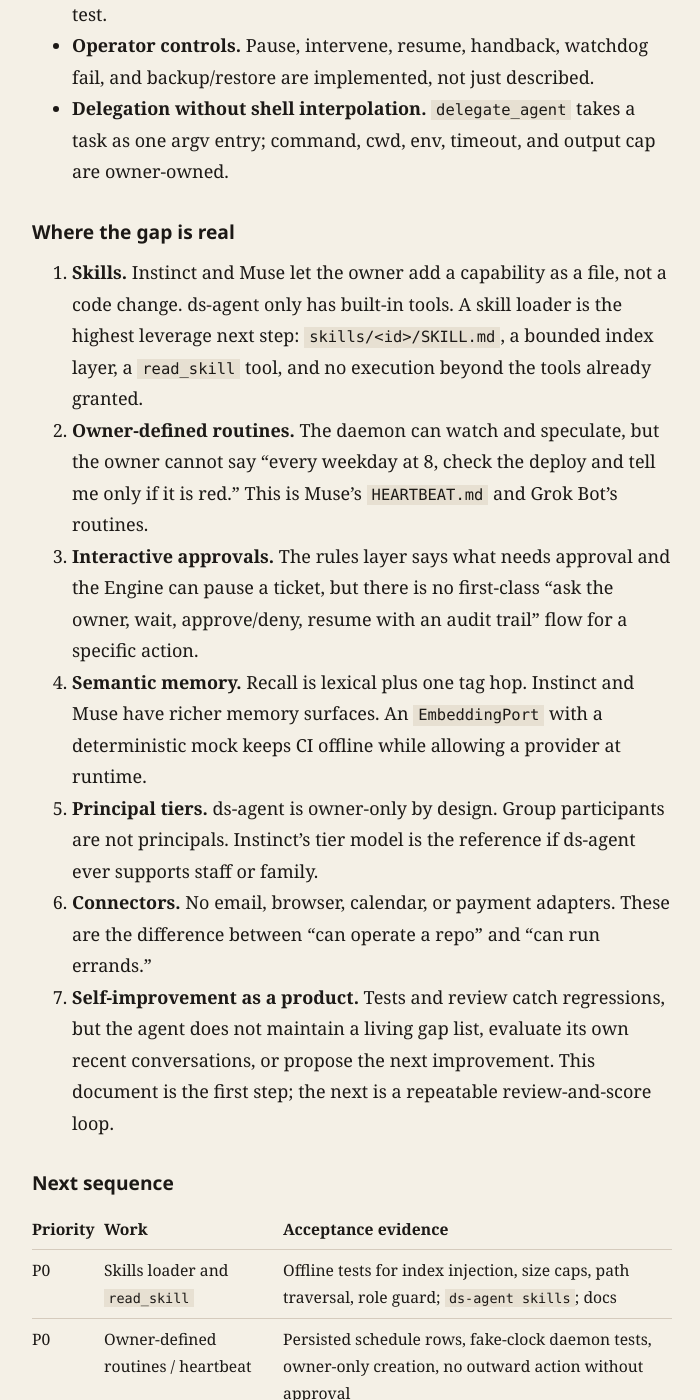
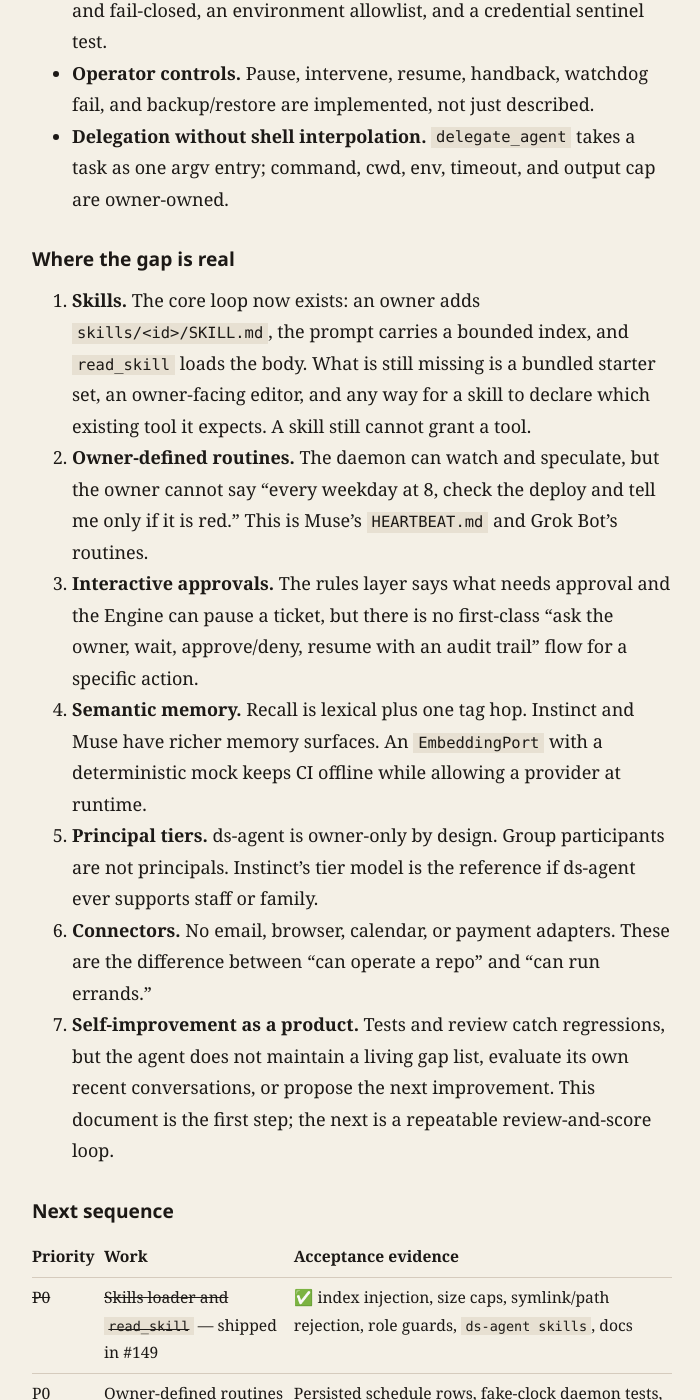
Before and after one commit to LofiSu/deepseek-super-agent, a Jekyll site: the page built from docs/COMPETITIVE_GAP.md, in a window 1280 px wide and 1400 px high, scrolled down 4160 px. Shown: the whole window, without its empty margins (288-988 px from the left). Built offline with Jekyll 4.4.1, drawn with Linux system fonts in a browser that asks for light colours; our own code applies the rules of GitHub Pages for plain Markdown files; some of the changed text lies outside the part shown.

Commit message:
docs: mark the skills core loop as shipped in the gap analysis

```diff
--- a/docs/COMPETITIVE_GAP.md
+++ b/docs/COMPETITIVE_GAP.md
@@ -19,7 +19,7 @@ that make a personal agent worth talking to and worth delegating work to.
 | **Local specialist agents** | Skills and subagents; MCP tools | Subagents and tools | Skills, routines, integrations | `delegate_agent` to owner-configured local CLIs; Workers only; no shell; bounded | **Newly at parity**, with a narrower trust surface than Muse/Instinct connectors |
 | **Subagents / team** | Subagent prompts get the shared frame plus a role | Subagents | Routines and skills | Router/Worker split, Worker-internal teams, persisted jobs, aggregate report | **Parity** for execution topology |
 | **Memory** | `MEMORY.md` + daily journal; bounded digest every turn | `MEMORY.md` + memory search/explain tools; strict write rules | Bot memory | Typed refs, `read_object` chain of recall, lexical recall, hot/cold retention, cold Thread digests, per-hop ACL | **Ahead on safety and provenance**, **behind on semantic recall and an owner-editable daily journal** |
-| **Skills** | `skills/` with `SKILL.md`; loaded on demand | Tools and workspace files | Skills | None; tools only | **Missing** |
+| **Skills** | `skills/` with `SKILL.md`; loaded on demand | Tools and workspace files | Skills | `skills/<id>/SKILL.md` index in the prompt; `read_skill` loads the body | **Parity on the core loop**; no bundled starter set yet |
 | **Proactivity / routines** | Scheduled etiquette and routines | `HEARTBEAT.md`, `PROACTIVE_PREFERENCES.md`, scheduling | Routines | Watchdog timer and speculative assignments; no owner-defined recurring routines | **Partial**; the proactive loop exists, the owner-facing scheduler does not |
 | **Channels** | Texting, email, A2A, chat | App / channel surfaces | Bot connectors | CLI, iMessage, Feishu, GitHub, A2A, OpenAI-compatible gateway, loopback UI | **Ahead in one runtime**, **behind on email, browser, calendar, payments** |
 | **Approvals** | Dedicated approvals layer | Safety policy | Approval before send, publish, delete, spend | Prompt boundary plus Engine pause/intervene/resume; no interactive approval card or token | **Partial**; the state machine exists, the owner-facing approval flow does not |
@@ -53,10 +53,11 @@ implementation.
 
 ## Where the gap is real
 
-1. **Skills.** Instinct and Muse let the owner add a capability as a file, not a
-   code change. ds-agent only has built-in tools. A skill loader is the highest
-   leverage next step: `skills/<id>/SKILL.md`, a bounded index layer, a
-   `read_skill` tool, and no execution beyond the tools already granted.
+1. **Skills.** The core loop now exists: an owner adds
+   `skills/<id>/SKILL.md`, the prompt carries a bounded index, and `read_skill`
+   loads the body. What is still missing is a bundled starter set, an
+   owner-facing editor, and any way for a skill to declare which existing tool
+   it expects. A skill still cannot grant a tool.
 2. **Owner-defined routines.** The daemon can watch and speculate, but the owner
    cannot say "every weekday at 8, check the deploy and tell me only if it is
    red." This is Muse's `HEARTBEAT.md` and Grok Bot's routines.
@@ -80,7 +81,7 @@ implementation.
 
 | Priority | Work | Acceptance evidence |
 |---|---|---|
-| P0 | Skills loader and `read_skill` | Offline tests for index injection, size caps, path traversal, role guard; `ds-agent skills`; docs |
+| ~~P0~~ | ~~Skills loader and `read_skill`~~ — shipped in #149 | ✅ index injection, size caps, symlink/path rejection, role guards, `ds-agent skills`, docs |
 | P0 | Owner-defined routines / heartbeat | Persisted schedule rows, fake-clock daemon tests, owner-only creation, no outward action without approval |
 | P1 | Interactive approval flow | Worker requests approval, ticket pauses, Router asks, owner approves/denies, resume is audited |
 | P1 | Semantic memory behind `EmbeddingPort` | Deterministic mock, hybrid ranking, recall eval stays green, no CI provider call |
```
